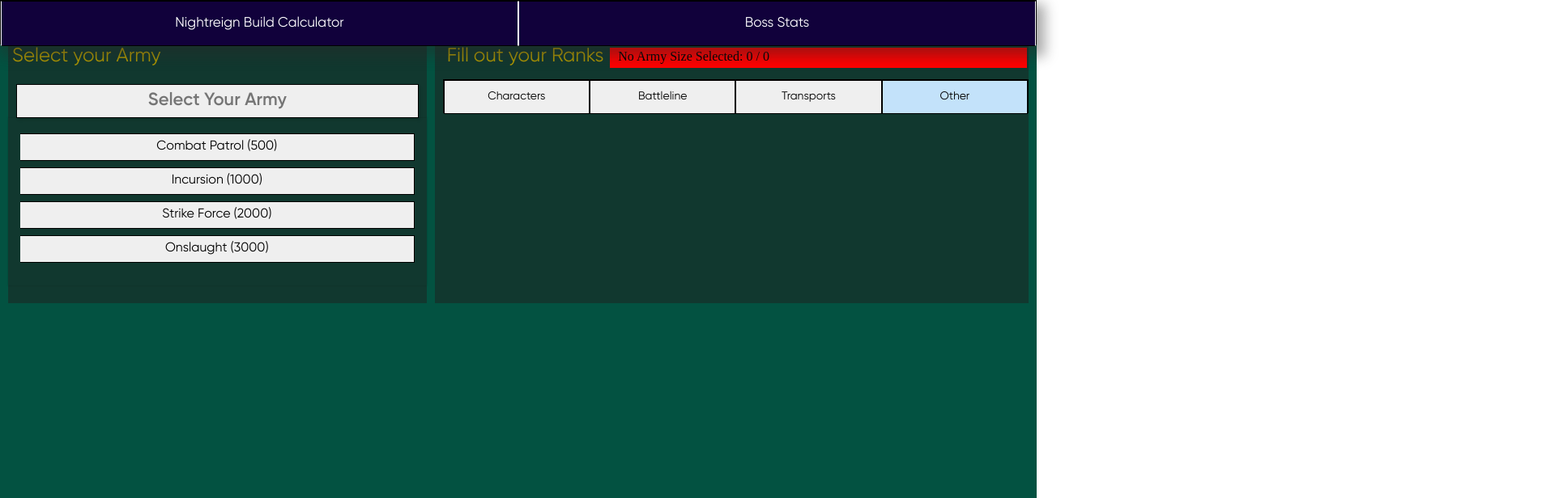
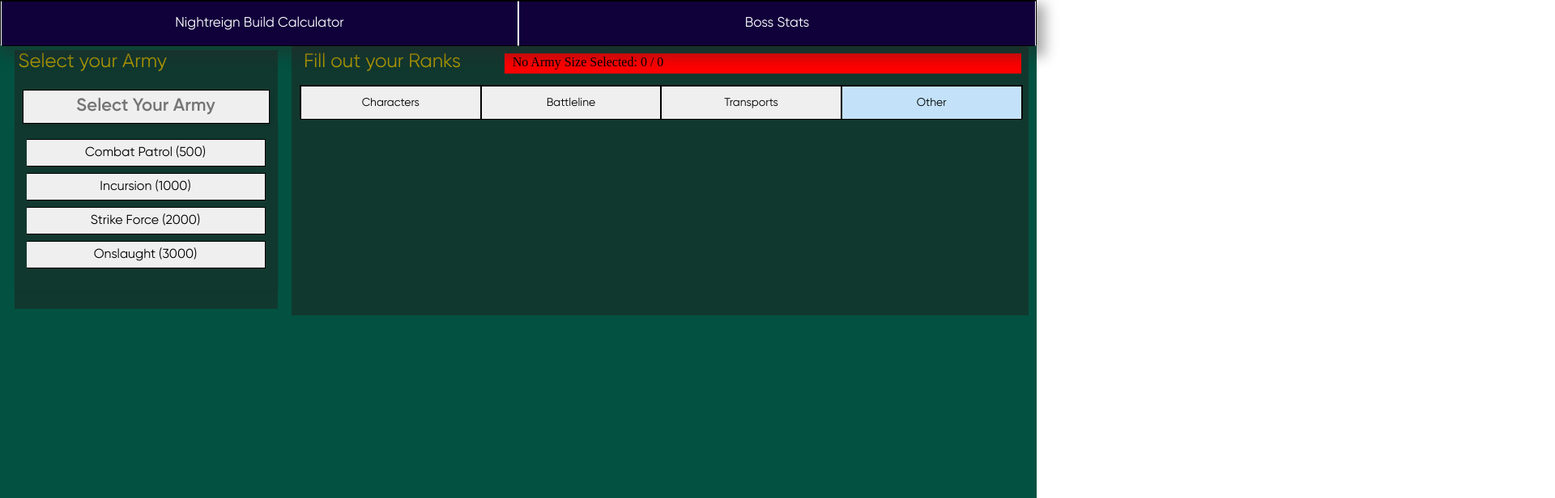
Before and after one commit to NLanese/the-codex, a Next.js app: page /showcases/projects/warhammer in a window 1280 px wide. Shown: the top 616 px of the page at 81% size, 1920 px wide, since content can reach past the window. Built offline with nearby package versions, Linux system fonts and the light colour scheme.

Commit message:
Update warhammer.js

```diff
--- a/pages/showcases/projects/warhammer.js
+++ b/pages/showcases/projects/warhammer.js
@@ -56,6 +56,7 @@ const [detachment, setDetachment] = useState(false)
 
 // Unit Selection
 const [selectType, setSelectType] = useState(false)
+const [shownUnit, setShownUnit] = useState(false)
 
 // Selections
 const [pts, setPts] = useState(0)
@@ -78,6 +79,13 @@ function determineArmySizeName(armySize){
         return "Onslaught"
     }
     else return "No Army Size Selected"
+}
+
+function determineTagActive(unit){
+    if (shownUnit === unit.name){
+        return true
+    }
+    return false
 }
 
 function handleUnitTypeTabClick(type){
@@ -225,7 +233,7 @@ function renderUnitTags(armyType, selectType){
             borderRight: "1px solid black",  borderLeft: "1px solid black"
         }
         return(
-            <div style={{display: 'flex', flexDirection: 'row', gap: 5, height: '70%', backgroundColor: 'cyan'}}>
+            <div style={{display: 'flex', flex: 1,flexDirection: 'row', gap: 5, height: '70%', backgroundColor: determineTagActive(unit) ? goldenAge : "#efefef"}}>
                 <p style={{..._style, flex: 3}}>
                     {unit.name} ({unit.pts})
                 </p>
@@ -261,11 +269,15 @@ function renderUnitCards(){
 
 
 function renderMAIN_DESKTOP(armyType, armySize, pts){
+    const upperCardsStyle = {
+        display: 'flex', gap: 10, flexDirection: 'column',
+        padding: 7.5, height: '40vh',
+    }
     return(
-        <div style={{display: 'flex', paddingTop: "5%", flexDirection: 'row', padding: 10, gap: 10, height: '40vh', overflow: 'hidden'}}>
+        <div style={{display: 'flex', paddingTop: "5%", flexDirection: 'row', padding: 10, gap: 10, height: '40vh'}}>
 
             {/* Select Army and Detachment */}
-            <div style={{display: 'flex', gap: 10, flex: 5, flexDirection: 'column'}}>
+            <div style={{...upperCardsStyle}}>
                 <div style={{display: 'flex', gap: 10, flex: 2, flexDirection: 'row'}}>
                     {renderBasics()}
                     {renderDetachment(armyType)}
@@ -273,9 +285,9 @@ function renderMAIN_DESKTOP(armyType, armySize, pts){
             </div>
 
             {/* Select Units */}
-            <div style={{display: 'flex', gap: 10, flex: 7, flexDirection: 'column', backgroundColor: scorchedGreen, paddingLeft: 10}}>
+            <div style={{...upperCardsStyle, flex: 7, backgroundColor: scorchedGreen, paddingLeft: 10}}>
                 {/* Title and Fill Bar */}
-                <div style={{display: 'flex', flexDirection: 'row', flex: 1}}>
+                <div style={{display: 'flex', flexDirection: 'row', flex: 1, height: "5vh"}}>
                     <p style={{...Styles.Fonts.basicXL, margin: 5, marginTop: 0, marginBottom: 0, padding: 0, color: goldenAge, flex: 3}}>
                         Fill out your Ranks
                     </p>
@@ -285,9 +297,9 @@ function renderMAIN_DESKTOP(armyType, armySize, pts){
                 </div>
 
                 {/* Unit Selection */}
-                <div style={{display: 'flex', flex: 11, flexDirection: 'column', height: '40vh'}}>
+                <div style={{display: 'flex', flex: 11, flexDirection: 'column', height: '34vh', paddingBottom: 15}}>
                     {renderUnitTypeTabBar()}
-                    <div style={{ display: 'flex', flexDirection: 'column', gap: 5, flex: 9, height: '70%', paddingTop: 10, paddingBottom: 50, overflowY: 'scroll'}}>
+                    <div style={{ display: 'flex', flexDirection: 'column', gap: 5, flex: 10, paddingTop: 10, overflowY: 'scroll', height: '34vh'}}>
                         {renderUnitTags(armyType, selectType)}
                     </div>
                 </div>
```
